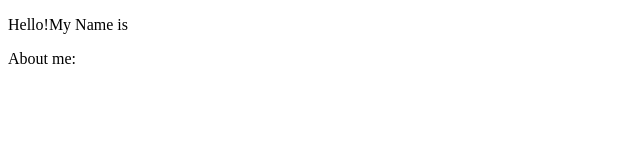
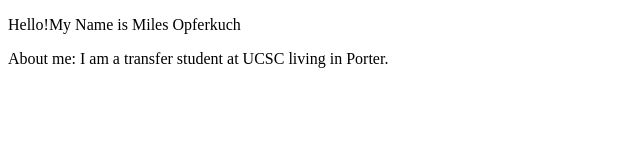
Before and after one commit to MilesOpferkuch/website, a plain HTML site: page index.html in a window 1280 px wide. Shown: the whole page, without its empty margins (0-640 px from the left). Drawn offline with Linux system fonts and the light colour scheme.

Commit message:
Update index.html

```diff
--- a/index.html
+++ b/index.html
@@ -4,7 +4,7 @@
     <title>My Personal Website</title>
   </head>
   <body>
-    <p>Hello!My Name is</p>
-    <p>About me: </p>
+    <p>Hello!My Name is Miles Opferkuch</p>
+    <p>About me: I am a transfer student at UCSC living in Porter.</p>
   </body>
 </html>
```
